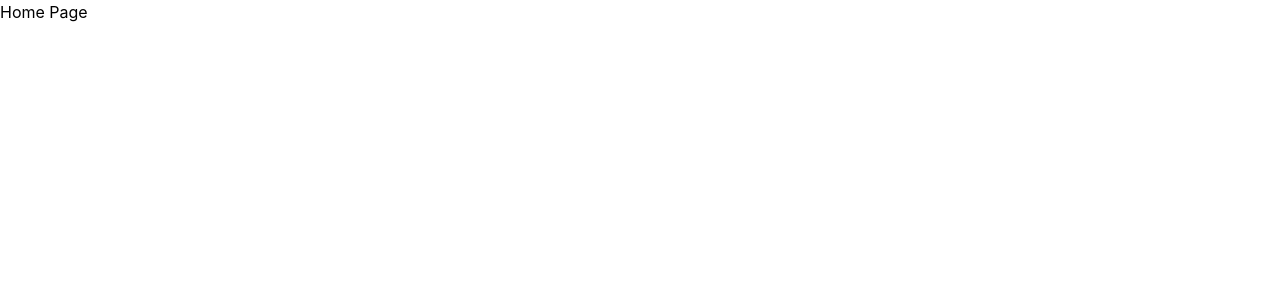
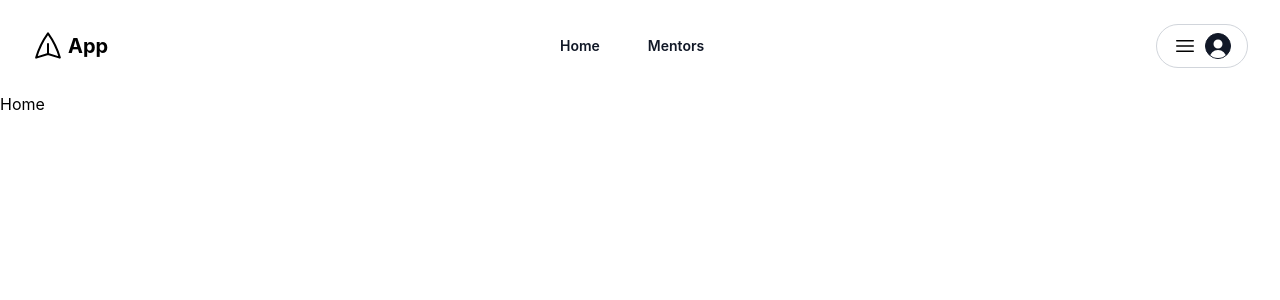
Before and after one commit to mravind2/mentorship, a React (Vite) app in the folder front-end/: page /home in a window 1280 px wide. Shown: the top 300 px of the page. Built offline with nearby package versions, Linux system fonts and the light colour scheme.

Commit message:
home page

```diff
--- a/front-end/src/App.jsx
+++ b/front-end/src/App.jsx
@@ -2,8 +2,8 @@ import axios from 'axios';
 import { BrowserRouter as Router, Route, Routes } from 'react-router-dom';
 import LandingPage from './landing/LandingPage';
 import HomePage from './pages/HomePage';
-import LoginPage from './pages/LoginPage';
-import RegisterPage from './pages/RegisterPage';
+import LoginPage from './login/LoginPage';
+import RegisterPage from './login/RegisterPage';
 
 axios.defaults.baseURL = 'http://localhost:3001'
 
@@ -16,6 +16,7 @@ function App() {
         <Route path="/register" element={<RegisterPage />} />
         <Route path="/login" element={<LoginPage />} />
         <Route path="/home" element={<HomePage />} />
+
       </Routes>
     </Router>
   );
--- a/front-end/src/pages/LoginPage.jsx
+++ b/front-end/src/login/LoginPage.jsx
@@ -14,7 +14,6 @@ function LoginPage() {
     e.preventDefault();
     try {
       await axios.post('/login', { email, password });
-      alert('Login successful');
       setRedirect(true);
     } catch (e) {
       alert('Login failed');
@@ -56,7 +55,7 @@ function LoginPage() {
 
         <div className="text-center py-2 text-gray-500">
           Don't have an account yet?{' '}
-          <Link className="underline text-indigo-700" to="/register">
+          <Link className="underline text-black" to="/register">
             Register now
           </Link>
         </div>
--- /dev/null
+++ b/front-end/src/pages/Header.jsx
@@ -0,0 +1,41 @@
+import { Link } from "react-router-dom";
+
+export default function Header() {
+    return(
+        <header className="flex justify-between py-6 px-8">
+
+            <Link to={'/'} href="" className="flex items-center gap-1">
+            <svg xmlns="http://www.w3.org/2000/svg" fill="none" viewBox="0 0 24 24" strokeWidth={1.5} stroke="currentColor" className="w-8 h-8 -rotate-90">
+                <path strokeLinecap="round" strokeLinejoin="round" d="M6 12L3.269 3.126A59.768 59.768 0 0121.485 12 59.77 59.77 0 013.27 20.876L5.999 12zm0 0h7.5" />
+                </svg>
+                <span className="font-bold text-xl">App</span>
+            </Link>
+
+
+              <div className="flex items-center gap-12">
+                <Link to="/" className="text-sm font-semibold leading-6 text-gray-900">
+                  Home
+                </Link>
+                <Link to="/mentors" className="text-sm font-semibold leading-6 text-gray-900">
+                  Mentors
+                </Link>
+              </div>
+
+
+
+            <Link to="/login" className="flex items-center gap-2 border border-gray-300 rounded-full py-2 px-4 ">
+                <svg xmlns="http://www.w3.org/2000/svg" fill="none" viewBox="0 0 24 24" strokeWidth={1.5} stroke="currentColor" className="w-6 h-6">
+                <path strokeLinecap="round" strokeLinejoin="round" d="M3.75 6.75h16.5M3.75 12h16.5m-16.5 5.25h16.5" />
+                </svg>
+                <div className="bg-gray-900 text-white rounded-full border border-gray-900 overflow-hidden">
+                <svg xmlns="http://www.w3.org/2000/svg" viewBox="0 0 24 24" fill="currentColor" className="w-6 h-6 relative top-1">
+                    <path fillRule="evenodd" d="M7.5 6a4.5 4.5 0 119 0 4.5 4.5 0 01-9 0zM3.751 20.105a8.25 8.25 0 0116.498 0 .75.75 0 01-.437.695A18.683 18.683 0 0112 22.5c-2.786 0-5.433-.608-7.812-1.7a.75.75 0 01-.437-.695z" clipRule="evenodd" />
+                </svg>
+                </div>
+
+
+            </Link>
+
+        </header>
+    );
+}
--- a/front-end/src/pages/HomePage.jsx
+++ b/front-end/src/pages/HomePage.jsx
@@ -1,7 +1,14 @@
+import Header from "./Header";
+
+
 export default function(){
     return(
+
         <div>
-            Home Page
+            <Header/>
+            <div>
+                Home
+            </div>
         </div>
     )
 }
```
Also changed, not shown: front-end/src/login/RegisterPage.jsx (renamed from front-end/src/pages/RegisterPage.jsx).
